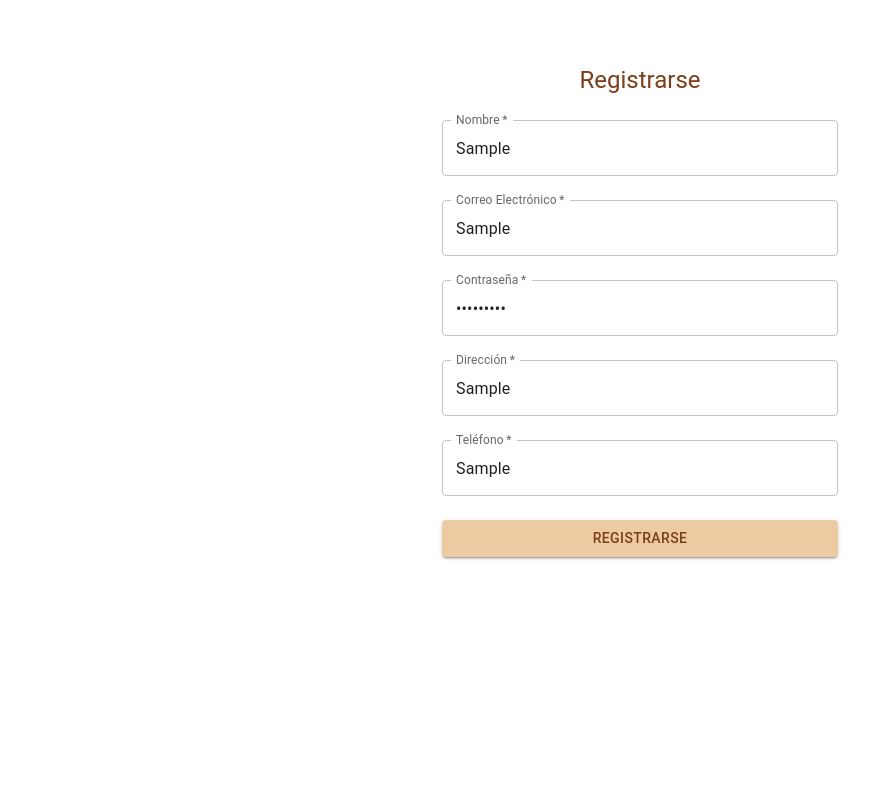
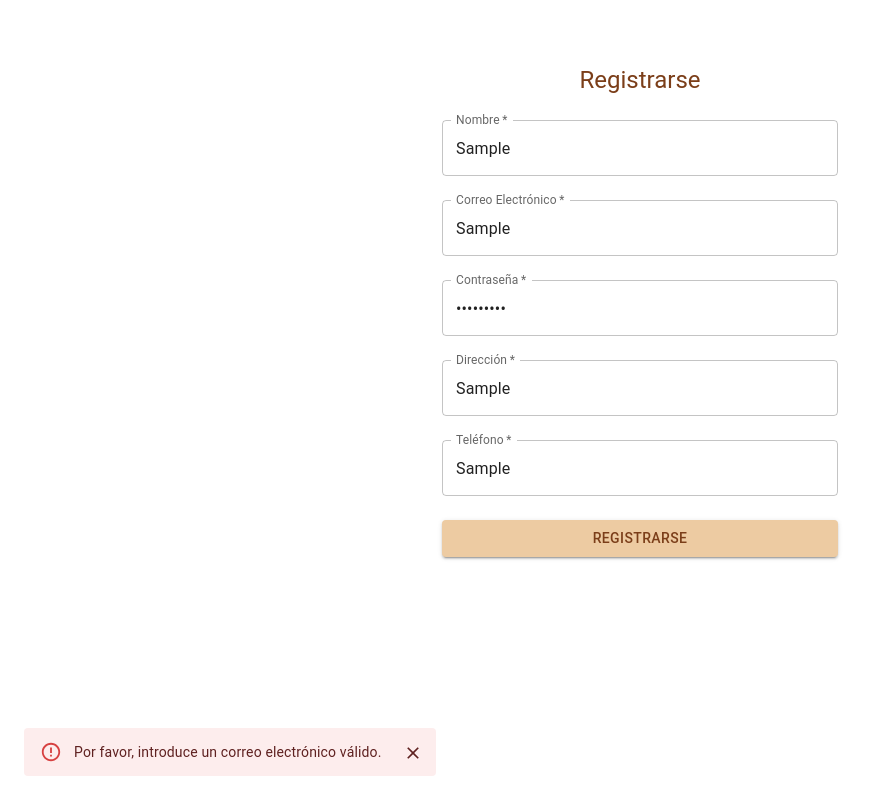
Before and after one commit to fatinoble/muerde-uy, a Next.js app: page /user/register/Register in a window 1280 px wide. Both pictures are taken after typing "Sample", "Sample", "Sample123", "Sample", "Sample" into the empty fields and a click on the button "REGISTRARSE". Shown: the whole page, without its empty margins (0-878 px from the left). Built offline with nearby package versions, Linux system fonts and the light colour scheme.

Commit message:
Snack bar for errors

```diff
--- a/pages/user/register/Register.jsx
+++ b/pages/user/register/Register.jsx
@@ -2,6 +2,8 @@ import React from 'react';
 import { useState } from "react";
 import { Container, Typography, TextField, Button, Box } from '@mui/material';
 import { createUser } from '../../../services/userService';
+import Snackbar from '@mui/material/Snackbar';
+import Alert from '@mui/material/Alert';
 
 const Register = () => {
     const [name, setName] = useState("");
@@ -9,26 +11,40 @@ const Register = () => {
     const [password, setPassword] = useState("");
     const [address, setAddress] = useState("");
     const [phone, setPhone] = useState("");
+    const [open, setOpen] = useState(false);
+    const [message, setMessage] = useState("");
+
+    const handleError = (newMessage) => {
+        setMessage(newMessage);
+        setOpen(true);
+    };
+
+    const handleClose = (event, reason) => {
+        if (reason === 'clickaway') {
+            return;
+        }
+        setOpen(false);
+    };
 
     const handleSubmit = async event => {
         event.preventDefault();
         if (!name || !mail || !address || !phone || !password) {
-            alert("Por favor, completa todos los campos.");
+            handleError("Por favor, completa todos los campos.");
             return;
         }
 
         if (!/\S+@\S+\.\S+/.test(mail)) {
-            alert("Por favor, introduce un correo electrónico válido.");
+            handleError("Por favor, introduce un correo electrónico válido.");
             return;
         }
 
         if (!/^\d+$/.test(phone)) {
-            alert("Por favor, introduce un número de teléfono válido.");
+            handleError("Por favor, introduce un número de teléfono válido.");
             return;
         }
 
         if (!/(?=.*[0-9])(?=.*[!@#$%^&*])[a-zA-Z0-9!@#$%^&*]{8,}$/.test(password)) {
-            alert("La contraseña debe tener al menos 8 caracteres, incluyendo al menos un número y un carácter especial.");
+            handleError("La contraseña debe tener al menos 8 caracteres, incluyendo al menos un número y un carácter especial.");
             return;
         }
 
@@ -43,14 +59,14 @@ const Register = () => {
         try {
             const response = await createUser(data);
             if (response.statusText == "OK") {
-                alert("Usuario creado con éxito, bienvenid@ " + response.data.name + "!");
+                handleError("Usuario creado con éxito, bienvenid@ " + response.data.name + "!");
                 //router.push('/algo/algo') ToDo redirigir a catalogo
             } else {
-                alert("Hubo un error al crear la cuenta. Por favor, intenta de nuevo.");
+                handleError("Hubo un error al crear la cuenta. Por favor, intenta de nuevo.");
             }
         } catch (error) {
             console.error('Error:', error);
-            alert('Hubo un error al crear la cuenta. Por favor, intenta de nuevo.');
+            handleError('Hubo un error al crear la cuenta. Por favor, intenta de nuevo.');
         }
     }
 
@@ -64,7 +80,7 @@ const Register = () => {
                     alignItems: 'center',
                 }}
             >
-                <Typography component="h1" variant="h5" sx={{color: '#7B3E19'}}>
+                <Typography component="h1" variant="h5" sx={{ color: '#7B3E19' }}>
                     Registrarse
                 </Typography>
                 <Box component="form" onSubmit={handleSubmit} noValidate sx={{ mt: 1 }}>
@@ -146,6 +162,11 @@ const Register = () => {
                     >
                         Registrarse
                     </Button>
+                    <Snackbar open={open} autoHideDuration={6000} onClose={handleClose}>
+                        <Alert onClose={handleClose} severity="error" sx={{ width: '100%' }}>
+                            {message}
+                        </Alert>
+                    </Snackbar>
                 </Box>
             </Box>
         </Container>
```
